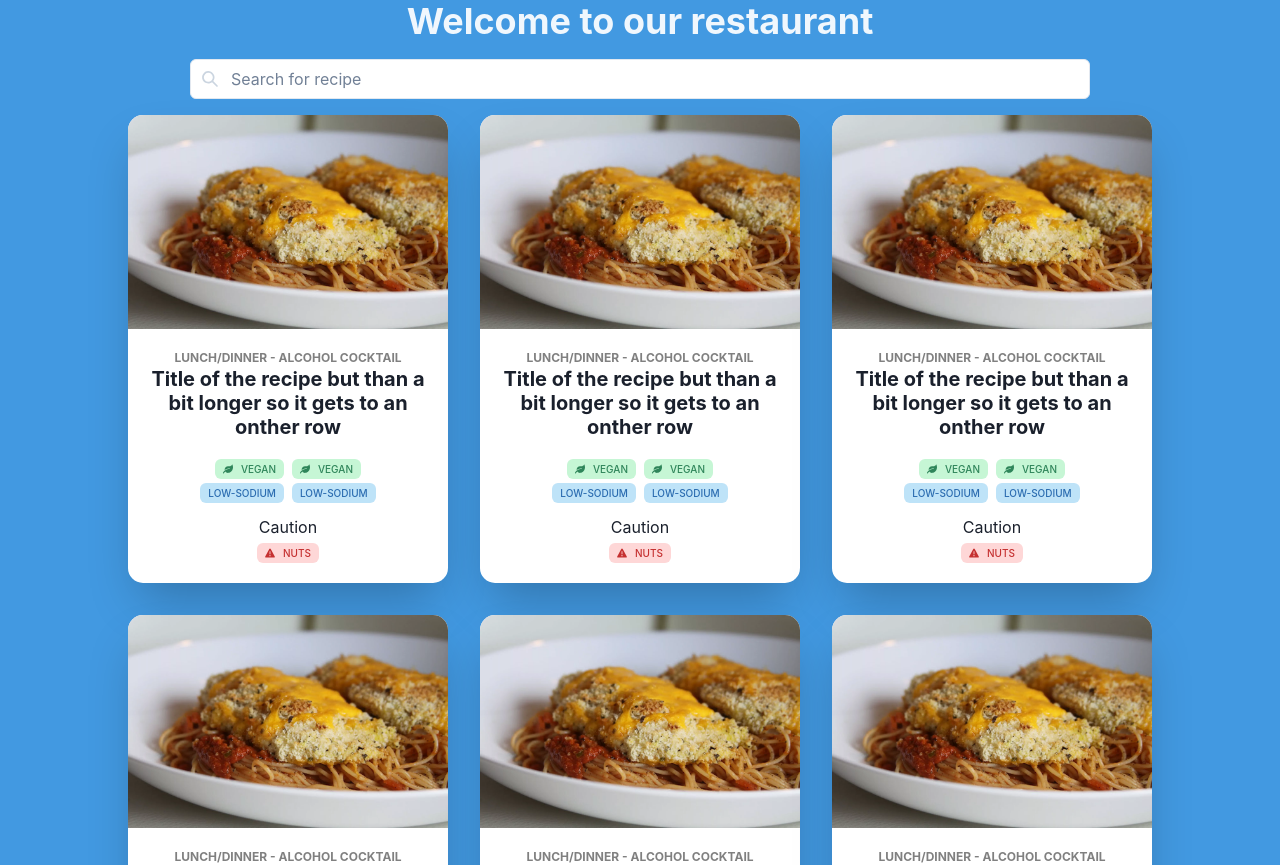
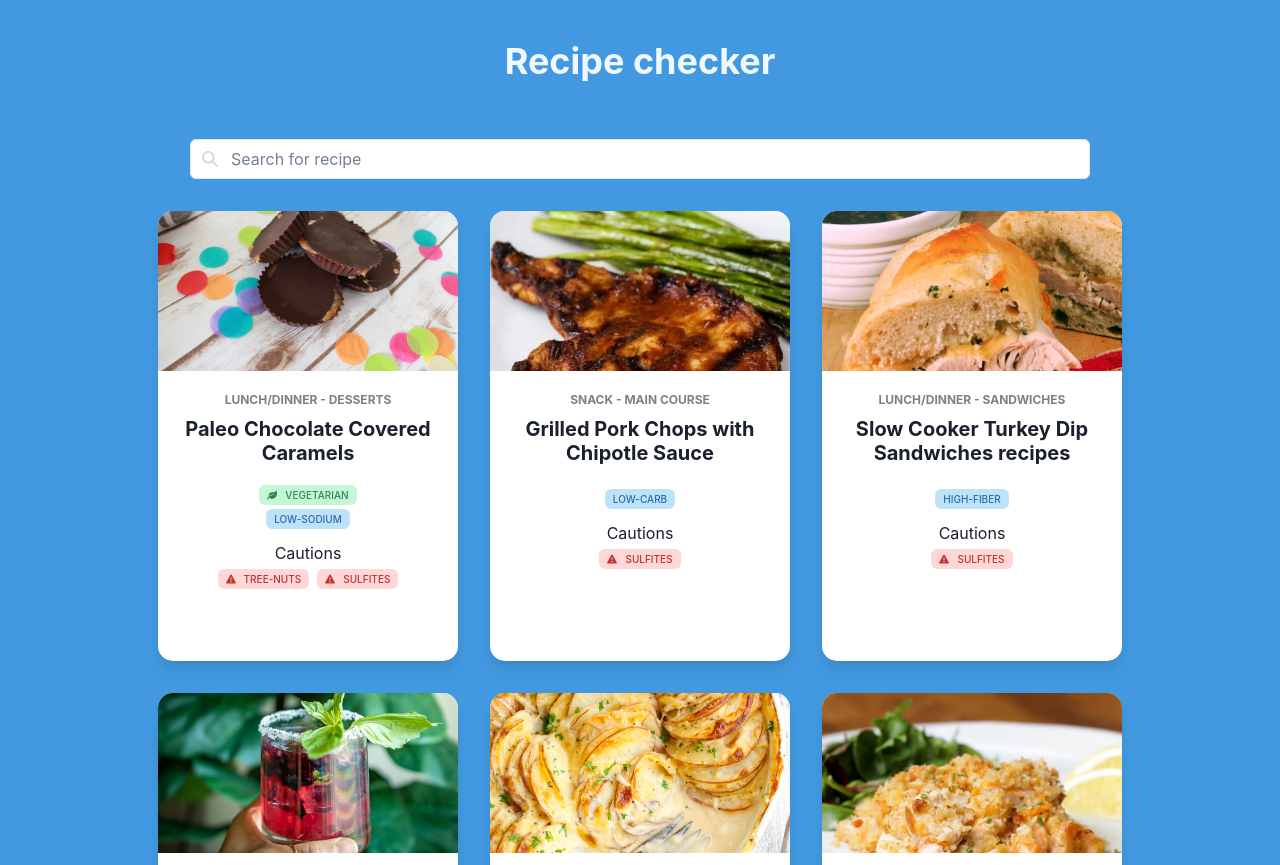
Before and after one commit to thomsterenborg/react_basics_final_project, a React (Vite) app: page / in a window 1280 px wide. Shown: the top 865 px of the page. Built offline with nearby package versions, Linux system fonts and the light colour scheme.

Commit message:
Added RecipeChoice & Optimized label use

```diff
--- a/src/components/CautionLabels.jsx
+++ b/src/components/CautionLabels.jsx
@@ -1,10 +1,15 @@
-import { Flex } from "@chakra-ui/react";
+import { Flex, Text } from "@chakra-ui/react";
 import { CautionLabel } from "./ui/CautionLabel";
 
-export const CautionLabels = () => {
+export const CautionLabels = ({ recipe, ...props }) => {
   return (
-    <Flex gap={2}>
-      <CautionLabel />
-    </Flex>
+    <>
+      <Text pt={2}>Cautions</Text>
+      <Flex gap={2} {...props}>
+        {recipe.cautions.map((label) => (
+          <CautionLabel key={self.crypto.randomUUID()} label={label} />
+        ))}
+      </Flex>
+    </>
   );
 };
--- a/src/components/DietLabels.jsx
+++ b/src/components/DietLabels.jsx
@@ -1,11 +1,12 @@
 import { Flex } from "@chakra-ui/react";
 import { DietLabel } from "./ui/DietLabel";
 
-export const DietLabels = () => {
+export const DietLabels = ({ recipe, ...props }) => {
   return (
-    <Flex gap={2} align={"center"}>
-      <DietLabel />
-      <DietLabel />
+    <Flex gap={2} {...props}>
+      {recipe.dietLabels.map((label) => (
+        <DietLabel key={self.crypto.randomUUID()} label={label} />
+      ))}
     </Flex>
   );
 };
--- a/src/components/LifestyleLabels.jsx
+++ b/src/components/LifestyleLabels.jsx
@@ -1,11 +1,19 @@
 import { Flex } from "@chakra-ui/react";
 import { LifestyleLabel } from "./ui/LifestyleLabel";
 
-export const LifestyleLabels = () => {
+export const LifestyleLabels = ({ recipe, ...props }) => {
+  const lifestyleLabels = recipe.healthLabels.filter(
+    (label) => label === "Vegetarian" || label === "Vegan"
+  );
+  if (lifestyleLabels.length > 0) {
+    console.table(lifestyleLabels);
+    console.table(recipe.healthLabels);
+  }
   return (
-    <Flex gap={2} align="center">
-      <LifestyleLabel />
-      <LifestyleLabel />
+    <Flex gap={2} {...props}>
+      {lifestyleLabels.map((label) => (
+        <LifestyleLabel key={self.crypto.randomUUID()} label={label} />
+      ))}
     </Flex>
   );
 };
--- a/src/components/RecipeCards.jsx
+++ b/src/components/RecipeCards.jsx
@@ -1,34 +1,17 @@
 import { Flex } from "@chakra-ui/react";
 import { RecipeCard } from "./ui/RecipeCard";
 
-export const RecipeCards = () => {
+export const RecipeCards = ({ recipes, onClick }) => {
   return (
     <>
       <Flex gap={4} flexWrap="wrap" justify="center" alignItems="center">
-        <RecipeCard />
-        <RecipeCard />
-        <RecipeCard />
-        <RecipeCard />
-        <RecipeCard />
-        <RecipeCard />
-        <RecipeCard />
-        <RecipeCard />
-        <RecipeCard />
-        <RecipeCard />
-        <RecipeCard />
-        <RecipeCard />
-        <RecipeCard />
-        <RecipeCard />
-        <RecipeCard />
-        <RecipeCard />
-        <RecipeCard />
-        <RecipeCard />
-        <RecipeCard />
-        <RecipeCard />
-        <RecipeCard />
-        <RecipeCard />
-        <RecipeCard />
-        <RecipeCard />
+        {recipes.map((recipe) => (
+          <RecipeCard
+            key={recipe.recipe.label}
+            recipe={recipe.recipe}
+            onClick={onClick}
+          />
+        ))}
       </Flex>
     </>
   );
--- /dev/null
+++ b/src/components/RecipeChoice.jsx
@@ -0,0 +1,58 @@
+import { ArrowLeftIcon } from "@chakra-ui/icons";
+import { Flex, Heading, IconButton, Image, Text } from "@chakra-ui/react";
+import { CautionLabels } from "./CautionLabels";
+import { DietLabels } from "./DietLabels";
+import { LifestyleLabels } from "./LifestyleLabels";
+
+export const RecipeChoice = ({ recipe, onClick }) => {
+  return (
+    <Flex
+      bg="white"
+      minH="100vh"
+      w={{ base: "100vw", lg: "900px" }}
+      flexWrap="wrap"
+      flexDir="column"
+    >
+      <Flex w="100%" h="60px" align="center" p={4} gap={4}>
+        <IconButton
+          variant={"ghost"}
+          color="blue.500"
+          icon={<ArrowLeftIcon />}
+          _hover={{ bg: "blue.500", color: "white" }}
+          _active={{ bg: "blue.300" }}
+          onClick={() => onClick()}
+        />
+      </Flex>
+      <Image objectFit="cover" h={200} w="100%" src={recipe.image} />
+      <Flex>
+        <Flex w="50%" h="100%" p={4} flexDir="column">
+          <Text
+            color="GrayText"
+            fontSize="xs"
+            textTransform="uppercase"
+            fontWeight={700}
+            mb={2}
+          >
+            {recipe.mealType} - {recipe.dishType}
+          </Text>
+          <Heading as="h4" size="md">
+            {recipe.label}
+          </Heading>
+        </Flex>
+        <Flex w="50%" h="100%" p={4}>
+          <Flex gap={1} direction="column">
+            <LifestyleLabels recipe={recipe} />
+
+            {recipe.dietLabels.length > 0 ? (
+              <DietLabels recipe={recipe} />
+            ) : null}
+
+            {recipe.cautions.length > 0 ? (
+              <CautionLabels recipe={recipe} />
+            ) : null}
+          </Flex>
+        </Flex>
+      </Flex>
+    </Flex>
+  );
+};
--- a/src/components/RecipeSearch.jsx
+++ b/src/components/RecipeSearch.jsx
@@ -1,12 +1,26 @@
-import { Center, Flex } from "@chakra-ui/react";
 import { RecipeCards } from "./RecipeCards";
 import { TextInput } from "./ui/TextInput";
+import { data } from "../utils/data";
+import { useState } from "react";
 
-export const RecipeSearch = () => {
+const availableRecipes = data.hits;
+
+export const RecipeSearch = ({ onClick }) => {
+  const [searchField, setSearchField] = useState("");
+
+  const handleChange = (event) => {
+    setSearchField(event.target.value);
+  };
+  const matchedRecipes = availableRecipes.filter((recipe) => {
+    return recipe.recipe.label
+      .toLocaleLowerCase()
+      .includes(searchField.toLocaleLowerCase());
+  });
+
   return (
     <>
-      <TextInput />
-      <RecipeCards />
+      <TextInput onChange={handleChange} />
+      <RecipeCards onClick={onClick} recipes={matchedRecipes} />
     </>
   );
 };
--- a/src/components/ui/CautionLabel.jsx
+++ b/src/components/ui/CautionLabel.jsx
@@ -1,7 +1,7 @@
 import { WarningTwoIcon } from "@chakra-ui/icons";
 import { Tag, TagLeftIcon } from "@chakra-ui/react";
 
-export const CautionLabel = () => {
+export const CautionLabel = (label) => {
   return (
     <Tag
       size="sm"
@@ -11,7 +11,7 @@ export const CautionLabel = () => {
       fontSize={10}
     >
       <TagLeftIcon as={WarningTwoIcon}></TagLeftIcon>
-      nuts
+      {label.label}
     </Tag>
   );
 };
--- a/src/components/ui/DietLabel.jsx
+++ b/src/components/ui/DietLabel.jsx
@@ -1,6 +1,6 @@
 import { Tag } from "@chakra-ui/react";
 
-export const DietLabel = () => {
+export const DietLabel = (label) => {
   return (
     <Tag
       color={"blue.600"}
@@ -9,7 +9,7 @@ export const DietLabel = () => {
       textTransform="uppercase"
       fontSize={10}
     >
-      low-sodium
+      {label.label}
     </Tag>
   );
 };
--- a/src/components/ui/LifestyleLabel.jsx
+++ b/src/components/ui/LifestyleLabel.jsx
@@ -1,7 +1,7 @@
 import { Tag, TagLeftIcon } from "@chakra-ui/react";
 import { FaLeaf } from "react-icons/fa";
 
-export const LifestyleLabel = () => {
+export const LifestyleLabel = (label) => {
   return (
     <Tag
       size="sm"
@@ -11,7 +11,7 @@ export const LifestyleLabel = () => {
       fontSize={10}
     >
       <TagLeftIcon as={FaLeaf} />
-      vegan
+      {label.label}
     </Tag>
   );
 };
--- a/src/components/ui/RecipeCard.jsx
+++ b/src/components/ui/RecipeCard.jsx
@@ -1,9 +1,8 @@
-import { AddIcon } from "@chakra-ui/icons";
-import { FaLeaf } from "react-icons/fa";
 import {
   Card,
   CardBody,
   CardHeader,
+  Fade,
   Flex,
   Heading,
   Image,
@@ -13,45 +12,53 @@ import { LifestyleLabels } from "../LifestyleLabels";
 import { DietLabels } from "../DietLabels";
 import { CautionLabels } from "../CautionLabels";
 
-export const RecipeCard = () => {
+export const RecipeCard = ({ recipe, onClick }) => {
   return (
+    <Fade in>
       <Card
         direction="column"
         bg="white"
-      maxW="xs"
-      boxShadow="2xl"
+        r
+        w="300px"
+        h="450px"
+        boxShadow="lg"
         borderRadius={15}
         overflow="hidden"
         align="center"
         mb={4}
         mx={2}
+        _hover={{ transform: "scale(1.1)", boxShadow: "2xl" }}
+        onClick={() => onClick(recipe)}
       >
-      <Image
-        objectFit="cover"
-        maxW="100%"
-        src="/src/assets/recipe-images/baked-chicken-parm.jpeg"
-      />
+        <Image objectFit="cover" w="100%" h={40} src={recipe.image} />
         <CardHeader align="center" pb={0}>
           <Text
             color="GrayText"
             fontSize="xs"
             textTransform="uppercase"
             fontWeight={700}
+            mb={2}
           >
-          lunch/dinner - Alcohol cocktail
+            {recipe.mealType} - {recipe.dishType}
           </Text>
           <Heading as="h4" size="md">
-          Title of the recipe but than a bit longer so it gets to an onther row
+            {recipe.label}
           </Heading>
         </CardHeader>
         <CardBody>
           <Flex gap={1} align={"center"} direction="column">
-          <LifestyleLabels />
-          <DietLabels />
-          <Text pt={2}>Caution</Text>
-          <CautionLabels />
+            <LifestyleLabels recipe={recipe} justify="center" flexWrap="wrap" />
+
+            {recipe.dietLabels.length > 0 ? (
+              <DietLabels recipe={recipe} justify="center" flexWrap="wrap" />
+            ) : null}
+
+            {recipe.cautions.length > 0 ? (
+              <CautionLabels recipe={recipe} justify="center" flexWrap="wrap" />
+            ) : null}
           </Flex>
         </CardBody>
       </Card>
+    </Fade>
   );
 };
--- a/src/components/ui/TextInput.jsx
+++ b/src/components/ui/TextInput.jsx
@@ -7,9 +7,9 @@ import {
   Stack,
 } from "@chakra-ui/react";
 
-export const TextInput = () => {
+export const TextInput = ({ onChange }) => {
   return (
-    <Center>
+    <Center mb={4}>
       <InputGroup>
         <InputLeftElement
           top={4}
@@ -17,12 +17,12 @@ export const TextInput = () => {
           children={<SearchIcon color={"gray.300"} />}
         />
         <Input
+          onChange={onChange}
           bg={"white"}
           w={{ base: 400, md: 600, lg: 900 }}
           my={4}
           placeholder="Search for recipe"
         />
-        ;
       </InputGroup>
     </Center>
   );
--- a/src/pages/RecipesPage.jsx
+++ b/src/pages/RecipesPage.jsx
@@ -1,13 +1,24 @@
-import { Center, Heading } from "@chakra-ui/react";
+import { Center, Flex, Heading } from "@chakra-ui/react";
+import { useState } from "react";
+import { RecipeChoice } from "../components/RecipeChoice";
 import { RecipeSearch } from "../components/RecipeSearch";
 import { RecipeCard } from "../components/ui/RecipeCard";
 import { data } from "../utils/data";
 
 export const RecipesPage = () => {
+  const [userRecipeChoice, setUserRecipeChoice] = useState("");
   return (
-    <Center minH="100vh" w="100vw" flexDir="column" bg={"blue.400"}>
-      <Heading color={"whiteAlpha.900"}>Welcome to our restaurant</Heading>
-      <RecipeSearch />
-    </Center>
+    <Flex minH="100vh" w="100vw" align="center" flexDir="column" bg="blue.400">
+      {userRecipeChoice ? (
+        <RecipeChoice recipe={userRecipeChoice} onClick={setUserRecipeChoice} />
+      ) : (
+        <>
+          <Heading my={10} color={"whiteAlpha.900"}>
+            Recipe checker
+          </Heading>
+          <RecipeSearch onClick={setUserRecipeChoice} />
+        </>
+      )}
+    </Flex>
   );
 };
```
Lines whose indentation alone changed are shown as unchanged.
